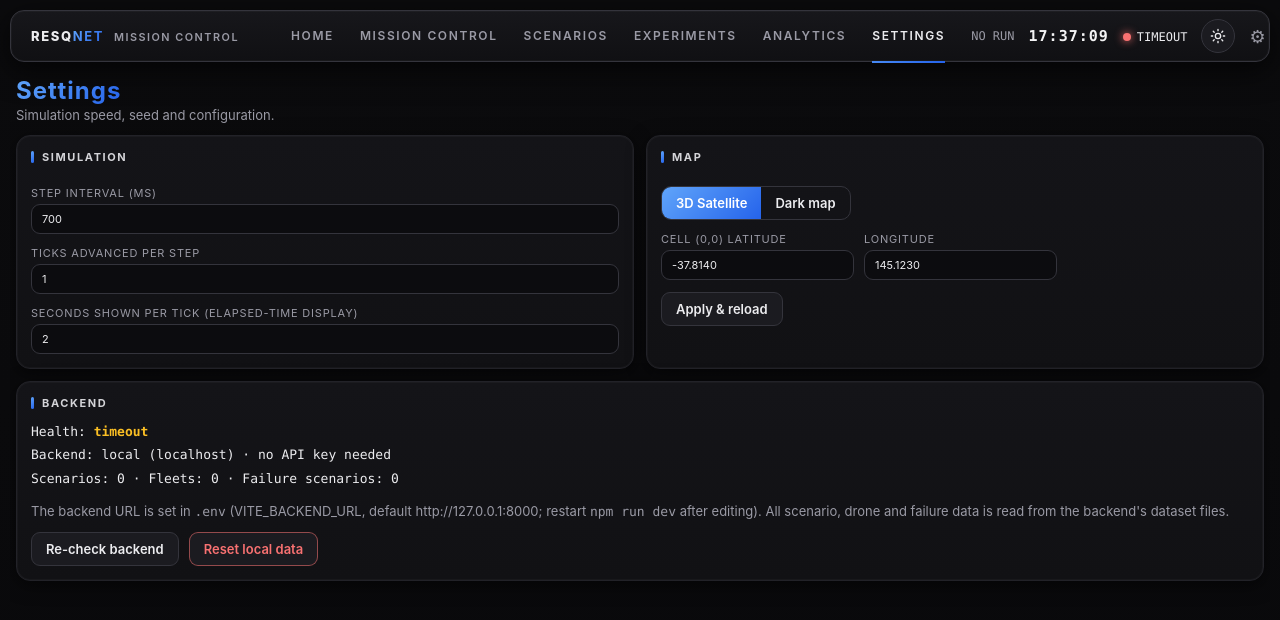
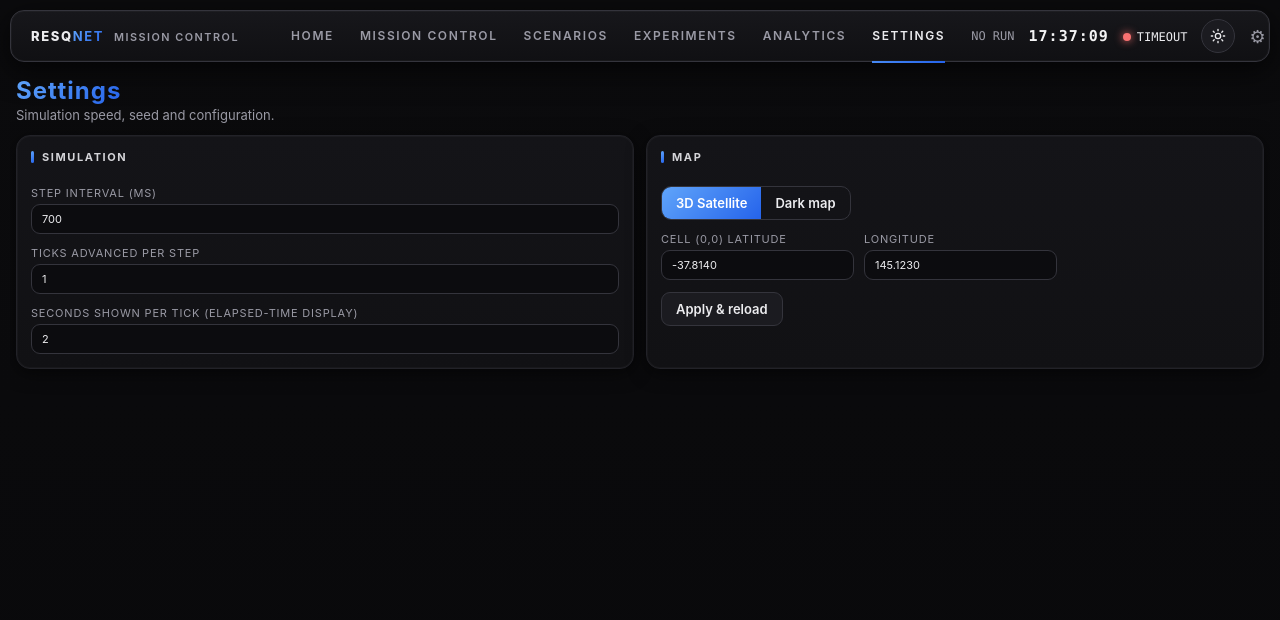
Before and after one commit to adithyanm1982-gif/RESQNET, a React (Vite) app in the folder frontend/: page /settings in a window 1280 px wide. Shown: the top 620 px of the page. Built offline with nearby package versions, Linux system fonts and the light colour scheme; no server answers.

Commit message:
update settings

```diff
--- a/frontend/src/pages/Settings.tsx
+++ b/frontend/src/pages/Settings.tsx
@@ -17,9 +17,5 @@ export default function Settings() {
           <div className="row"><label className="f">Cell (0,0) latitude<input value={lat} onChange={(e) => setLat(e.target.value)} /></label><label className="f">longitude<input value={lng} onChange={(e) => setLng(e.target.value)} /></label></div>
           <button style={{ width: 'fit-content' }} onClick={() => { localStorage.setItem('rq_anchor', JSON.stringify({ lat: +lat, lng: +lng })); location.reload() }}>Apply & reload</button></div>
       </div>
-      <div className="card"><h3>Backend</h3>
-        <div className="mono" style={{ lineHeight: 1.8 }}>Health: <b className={s.health === 'ok' ? 'c-g' : 'c-a'}>{s.health === 'db-offline' ? 'API online · PostgreSQL offline (simulation still works)' : s.health}</b><br />Backend: local (localhost) · no API key needed<br />Scenarios: {s.scenarios.length} · Fleets: {s.droneCfg?.fleets?.length ?? 0} · Failure scenarios: {s.failScen.length}</div>
-        <p className="mut">The backend URL is set in <span className="mono">.env</span> (VITE_BACKEND_URL, default http://127.0.0.1:8000; restart <span className="mono">npm run dev</span> after editing). All scenario, drone and failure data is read from the backend's dataset files.</p>
-        <div className="row"><button onClick={s.boot}>Re-check backend</button><button className="danger" onClick={() => { if (confirm('Delete all saved runs and local settings?')) s.wipeLocal() }}>Reset local data</button></div></div>
     </div>)
 }
```
